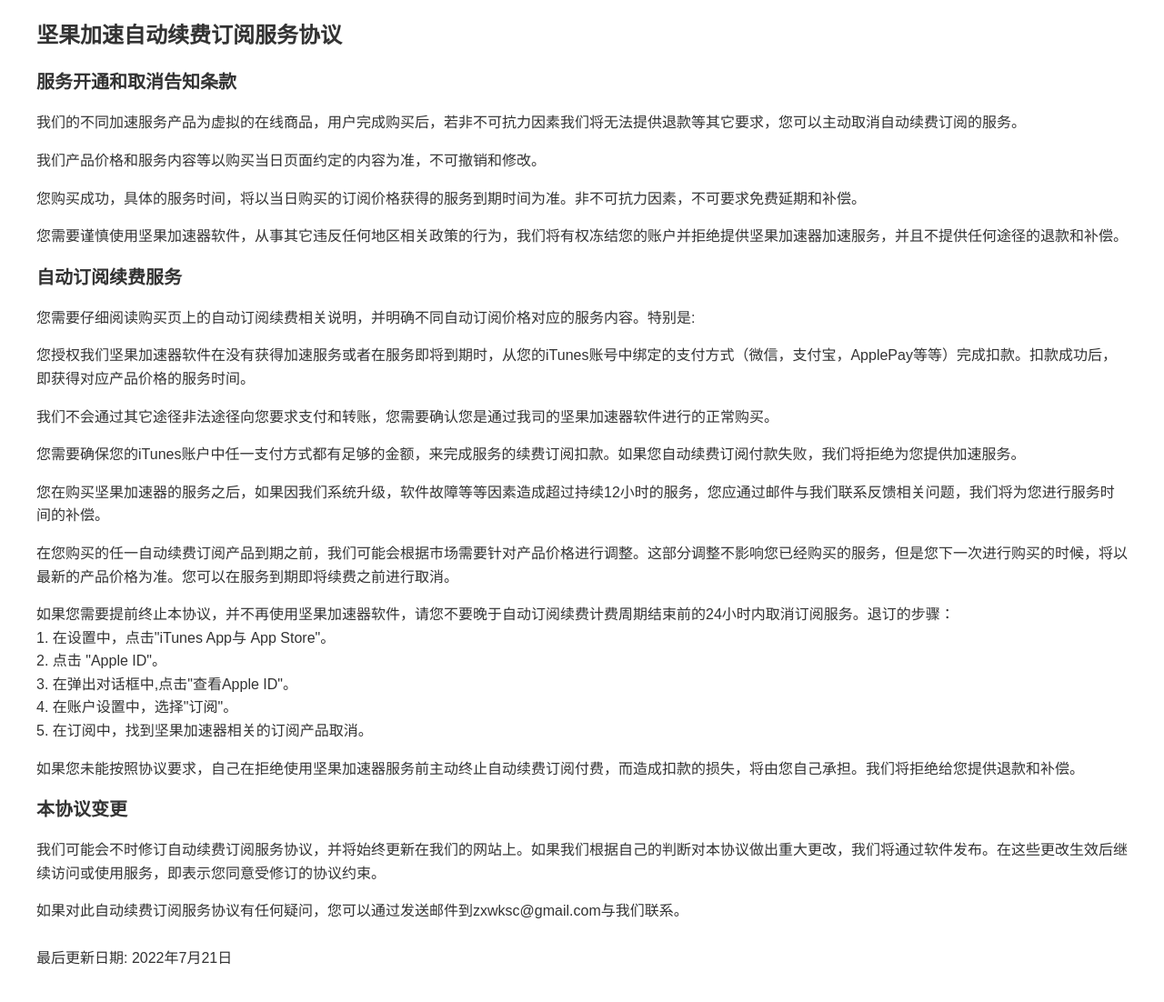
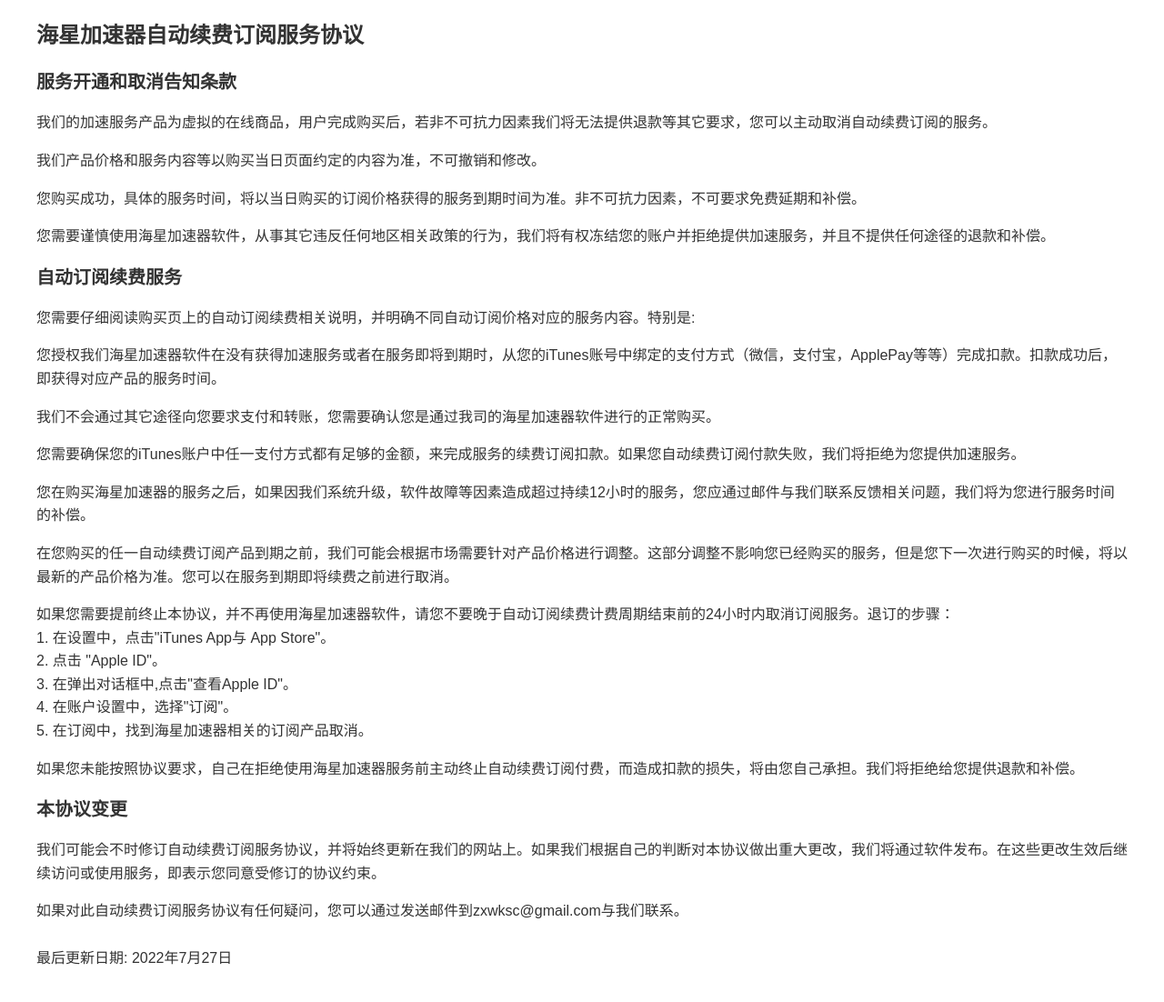
Before and after one commit to zxwksc/jianguo.github.io, a Jekyll site: the page automatic_renewal.html, which Jekyll copies as it is, in a window 1280 px wide. Shown: the whole page at 91% size. Built offline with Jekyll 4.4.1, drawn with Linux system fonts in a browser that asks for light colours.

Commit message:
Update automatic_renewal.html

```diff
--- a/automatic_renewal.html
+++ b/automatic_renewal.html
@@ -53,33 +53,33 @@
 </head>
 <body>
 <div class="container">
-    <h2>坚果加速自动续费订阅服务协议</h2>
+    <h2>海星加速器自动续费订阅服务协议</h2>
 
     <p><h4>服务开通和取消告知条款</h4></p>
-    <p>我们的不同加速服务产品为虚拟的在线商品，用户完成购买后，若非不可抗力因素我们将无法提供退款等其它要求，您可以主动取消自动续费订阅的服务。</p>
+    <p>我们的加速服务产品为虚拟的在线商品，用户完成购买后，若非不可抗力因素我们将无法提供退款等其它要求，您可以主动取消自动续费订阅的服务。</p>
     <p>我们产品价格和服务内容等以购买当日页面约定的内容为准，不可撤销和修改。</p>
     <p>您购买成功，具体的服务时间，将以当日购买的订阅价格获得的服务到期时间为准。非不可抗力因素，不可要求免费延期和补偿。</p>
-    <p>您需要谨慎使用坚果加速器软件，从事其它违反任何地区相关政策的行为，我们将有权冻结您的账户并拒绝提供坚果加速器加速服务，并且不提供任何途径的退款和补偿。</p>
+    <p>您需要谨慎使用海星加速器软件，从事其它违反任何地区相关政策的行为，我们将有权冻结您的账户并拒绝提供加速服务，并且不提供任何途径的退款和补偿。</p>
 
     <p><h4>自动订阅续费服务</h4></p>
     <p>
         <span>您需要仔细阅读购买页上的自动订阅续费相关说明，并明确不同自动订阅价格对应的服务内容。特别是:</span>
     </p>
-    <p>您授权我们坚果加速器软件在没有获得加速服务或者在服务即将到期时，从您的iTunes账号中绑定的支付方式（微信，支付宝，ApplePay等等）完成扣款。扣款成功后，即获得对应产品价格的服务时间。</p>
-    <p>我们不会通过其它途径非法途径向您要求支付和转账，您需要确认您是通过我司的坚果加速器软件进行的正常购买。</p>
+    <p>您授权我们海星加速器软件在没有获得加速服务或者在服务即将到期时，从您的iTunes账号中绑定的支付方式（微信，支付宝，ApplePay等等）完成扣款。扣款成功后，即获得对应产品的服务时间。</p>
+    <p>我们不会通过其它途径向您要求支付和转账，您需要确认您是通过我司的海星加速器软件进行的正常购买。</p>
     <p>您需要确保您的iTunes账户中任一支付方式都有足够的金额，来完成服务的续费订阅扣款。如果您自动续费订阅付款失败，我们将拒绝为您提供加速服务。</p>
-    <p>您在购买坚果加速器的服务之后，如果因我们系统升级，软件故障等等因素造成超过持续12小时的服务，您应通过邮件与我们联系反馈相关问题，我们将为您进行服务时间的补偿。</p>
+    <p>您在购买海星加速器的服务之后，如果因我们系统升级，软件故障等因素造成超过持续12小时的服务，您应通过邮件与我们联系反馈相关问题，我们将为您进行服务时间的补偿。</p>
     <p>在您购买的任一自动续费订阅产品到期之前，我们可能会根据市场需要针对产品价格进行调整。这部分调整不影响您已经购买的服务，但是您下一次进行购买的时候，将以最新的产品价格为准。您可以在服务到期即将续费之前进行取消。</p>
-    <p>如果您需要提前终止本协议，并不再使用坚果加速器软件，请您不要晚于自动订阅续费计费周期结束前的24小时内取消订阅服务。退订的步骤：<br />
-1. 在设置中，点击"iTunes App与 App Store"。<br />2. 点击 "Apple ID"。<br />3. 在弹出对话框中,点击"查看Apple ID"。<br />4. 在账户设置中，选择"订阅"。<br />5. 在订阅中，找到坚果加速器相关的订阅产品取消。
+    <p>如果您需要提前终止本协议，并不再使用海星加速器软件，请您不要晚于自动订阅续费计费周期结束前的24小时内取消订阅服务。退订的步骤：<br />
+1. 在设置中，点击"iTunes App与 App Store"。<br />2. 点击 "Apple ID"。<br />3. 在弹出对话框中,点击"查看Apple ID"。<br />4. 在账户设置中，选择"订阅"。<br />5. 在订阅中，找到海星加速器相关的订阅产品取消。
 </p>
-    <p>如果您未能按照协议要求，自己在拒绝使用坚果加速器服务前主动终止自动续费订阅付费，而造成扣款的损失，将由您自己承担。我们将拒绝给您提供退款和补偿。</p>
+    <p>如果您未能按照协议要求，自己在拒绝使用海星加速器服务前主动终止自动续费订阅付费，而造成扣款的损失，将由您自己承担。我们将拒绝给您提供退款和补偿。</p>
 
     <p><h4>本协议变更</h4></p>
     <p><span>我们可能会不时修订自动续费订阅服务协议，并将始终更新在我们的网站上。如果我们根据自己的判断对本协议做出重大更改，我们将通过软件发布。在这些更改生效后继续访问或使用服务，即表示您同意受修订的协议约束。</span></p>
     <p><span>如果对此自动续费订阅服务协议有任何疑问，您可以通过发送邮件到zxwksc@gmail.com与我们联系。</span>
         <br><br>
-        <span>最后更新日期: 2022年7月21日</span>
+        <span>最后更新日期: 2022年7月27日</span>
     </p>
 </div>
 </body>
```
